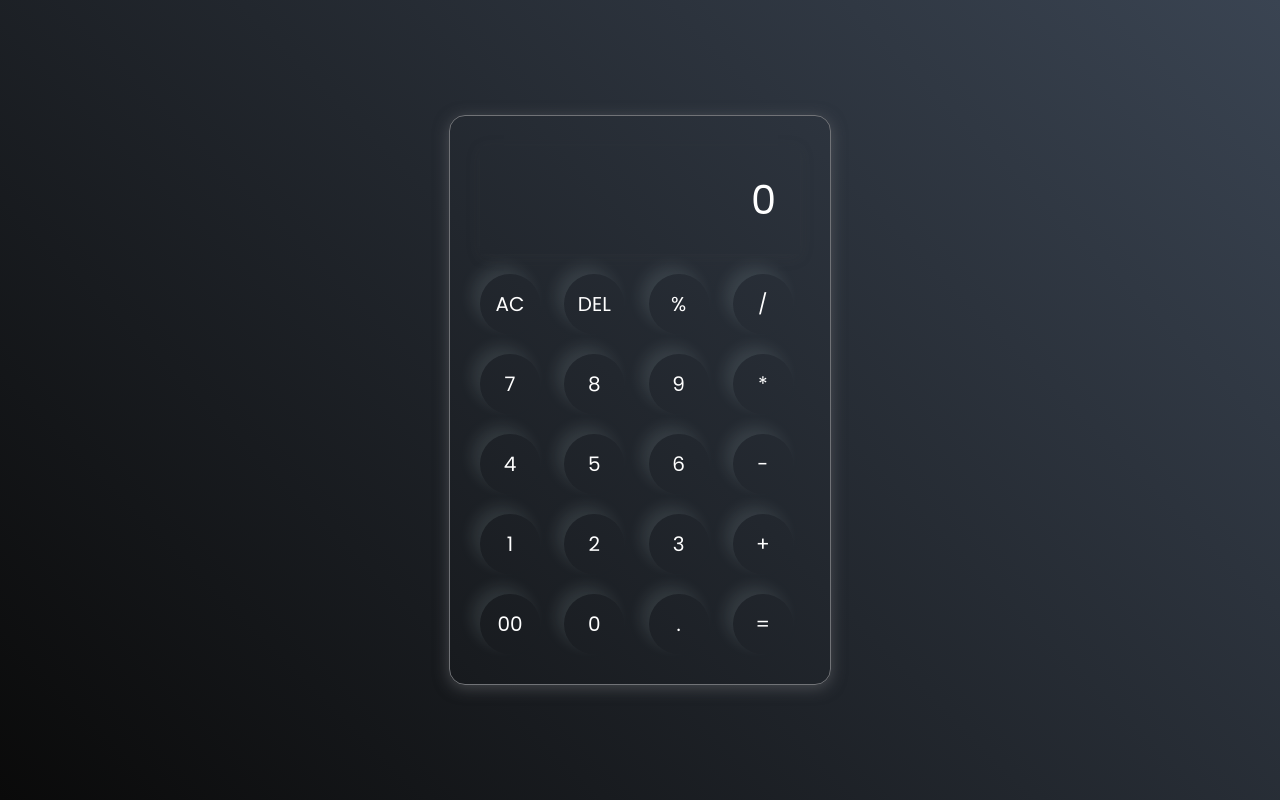
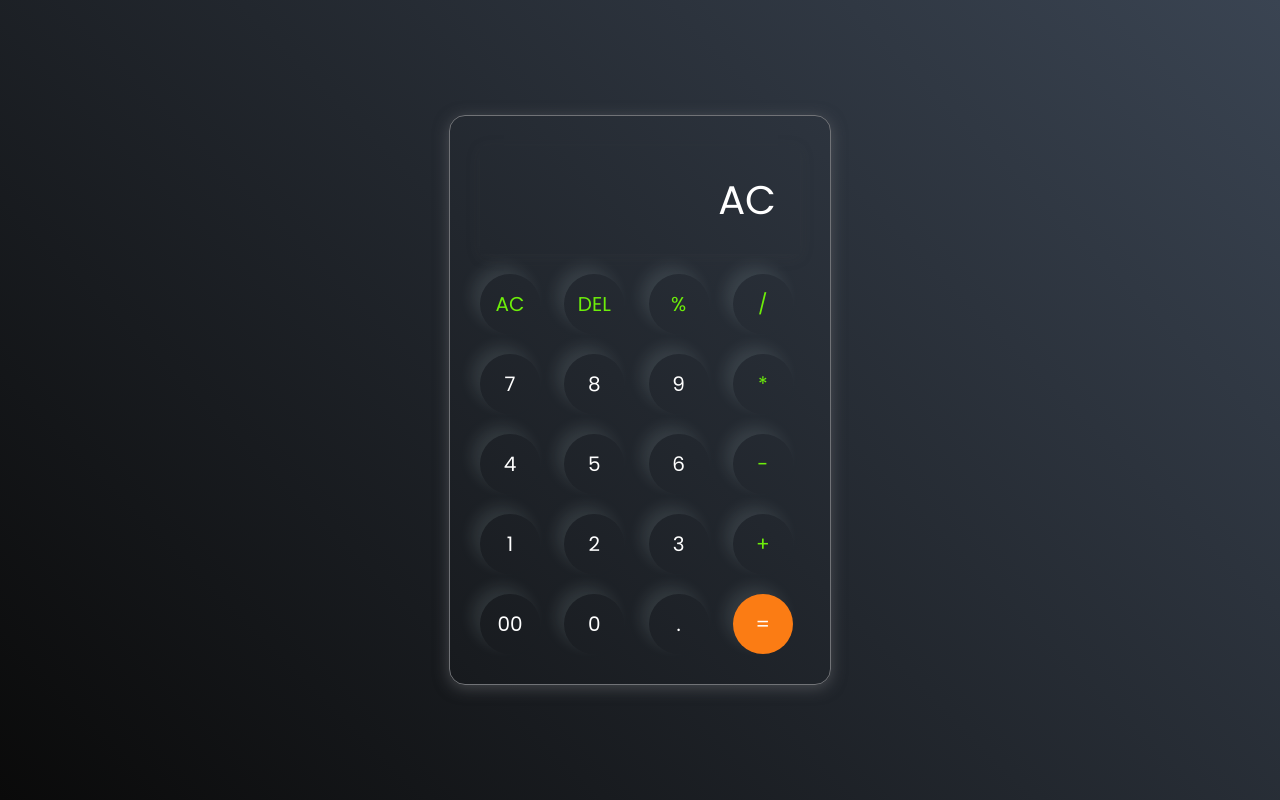
Before and after one commit to Shahriyar001/calculator-app, a plain HTML site: page index.html in a window 1280 px wide. Both pictures are taken after a click on the button "AC". Drawn offline with Linux system fonts and the light colour scheme.

Commit message:
javascript file add and added funtionality

```diff
--- a/index.html
+++ b/index.html
@@ -8,37 +8,39 @@
   </head>
   <body>
     <div class="calculator">
-      <input type="text" class="text" placeholder="0" />
+      <input type="text" class="text" placeholder="0" id="inputBox" />
       <div>
-        <button>AC</button>
-        <button>DEL</button>
-        <button>%</button>
-        <button>/</button>
+        <button class="operator">AC</button>
+        <button class="operator">DEL</button>
+        <button class="operator">%</button>
+        <button class="operator">/</button>
       </div>
       <div>
         <button>7</button>
         <button>8</button>
         <button>9</button>
-        <button>*</button>
+        <button class="operator">*</button>
       </div>
       <div>
         <button>4</button>
         <button>5</button>
         <button>6</button>
-        <button>-</button>
+        <button class="operator">-</button>
       </div>
       <div>
         <button>1</button>
         <button>2</button>
         <button>3</button>
-        <button>+</button>
+        <button class="operator">+</button>
       </div>
       <div>
         <button>00</button>
         <button>0</button>
         <button>.</button>
-        <button>=</button>
+        <button class="equalBtn">=</button>
       </div>
     </div>
+
+    <script src="script.js"></script>
   </body>
 </html>
--- a/script.js
+++ b/script.js
@@ -0,0 +1,16 @@
+let input = document.getElementById("inputBox");
+let buttons = document.querySelectorAll("button");
+
+let string = "";
+let arr = Array.from(buttons);
+arr.forEach((button) => {
+  button.addEventListener("click", (e) => {
+    if (e.target.innerHTML == "=") {
+      string = eval(string);
+      input.value = string;
+    }
+
+    string += e.target.innerHTML;
+    input.value = string;
+  });
+});
--- a/style.css
+++ b/style.css
@@ -34,6 +34,7 @@ input {
   font-size: 40px;
   text-align: right;
   cursor: pointer;
+  color: #ffffff;
 }
 
 input::placeholder {
@@ -52,3 +53,11 @@ button {
   box-shadow: -8px -8px 15px rgba(225, 255, 255, 0.1);
   cursor: pointer;
 }
+
+.equalBtn {
+  background-color: #fb7c14;
+}
+
+.operator {
+  color: #6dee0a;
+}
```
